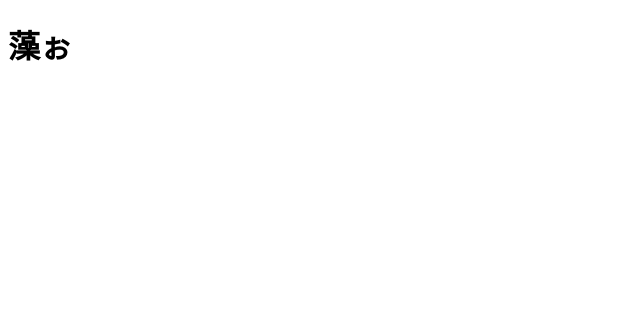
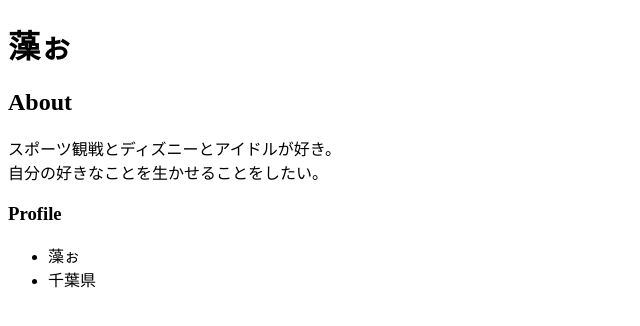
Before and after one commit to moooo08100709/mooo08100709.github.io, a plain HTML site: page index.html in a window 1280 px wide. Shown: the whole page, without its empty margins (0-640 px from the left). Drawn offline with Linux system fonts and the light colour scheme.

Commit message:
ポートフォリオに必要な情報を追加
Added an About section with personal interests and a Profile list.

```diff
--- a/index.html
+++ b/index.html
@@ -7,5 +7,19 @@
   </head>
   <body>
     <h1>藻ぉ</h1>
+
+    <h2>About</h2>
+    <p>
+      スポーツ観戦とディズニーとアイドルが好き。<br>
+      自分の好きなことを生かせることをしたい。
+    </p>
+
+    <h3>Profile</h3>
+    <ul>
+      <li>藻ぉ</li>
+      <li>千葉県</li>
+    </ul>
+
+
   </body>
 </html>
```
